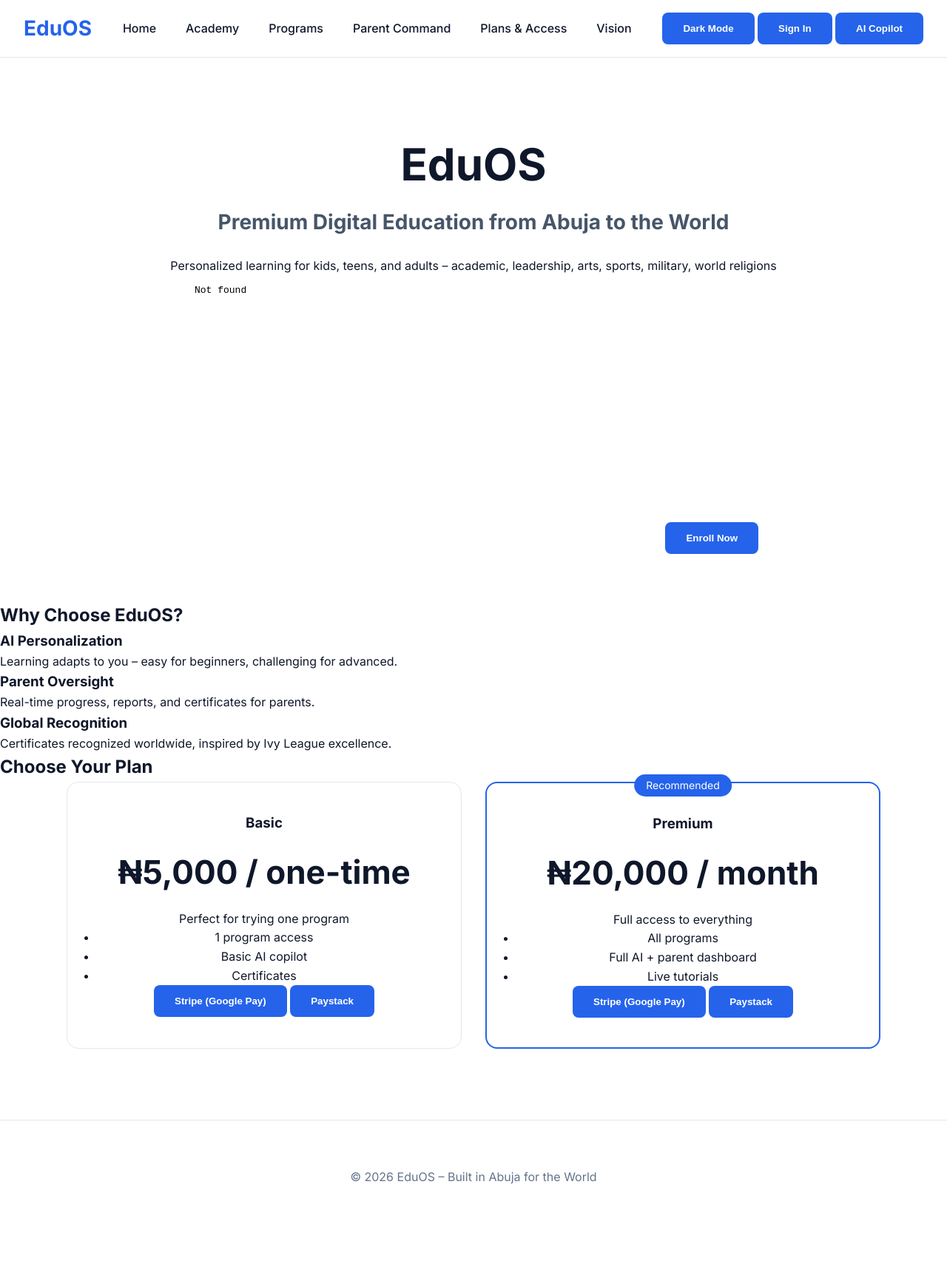
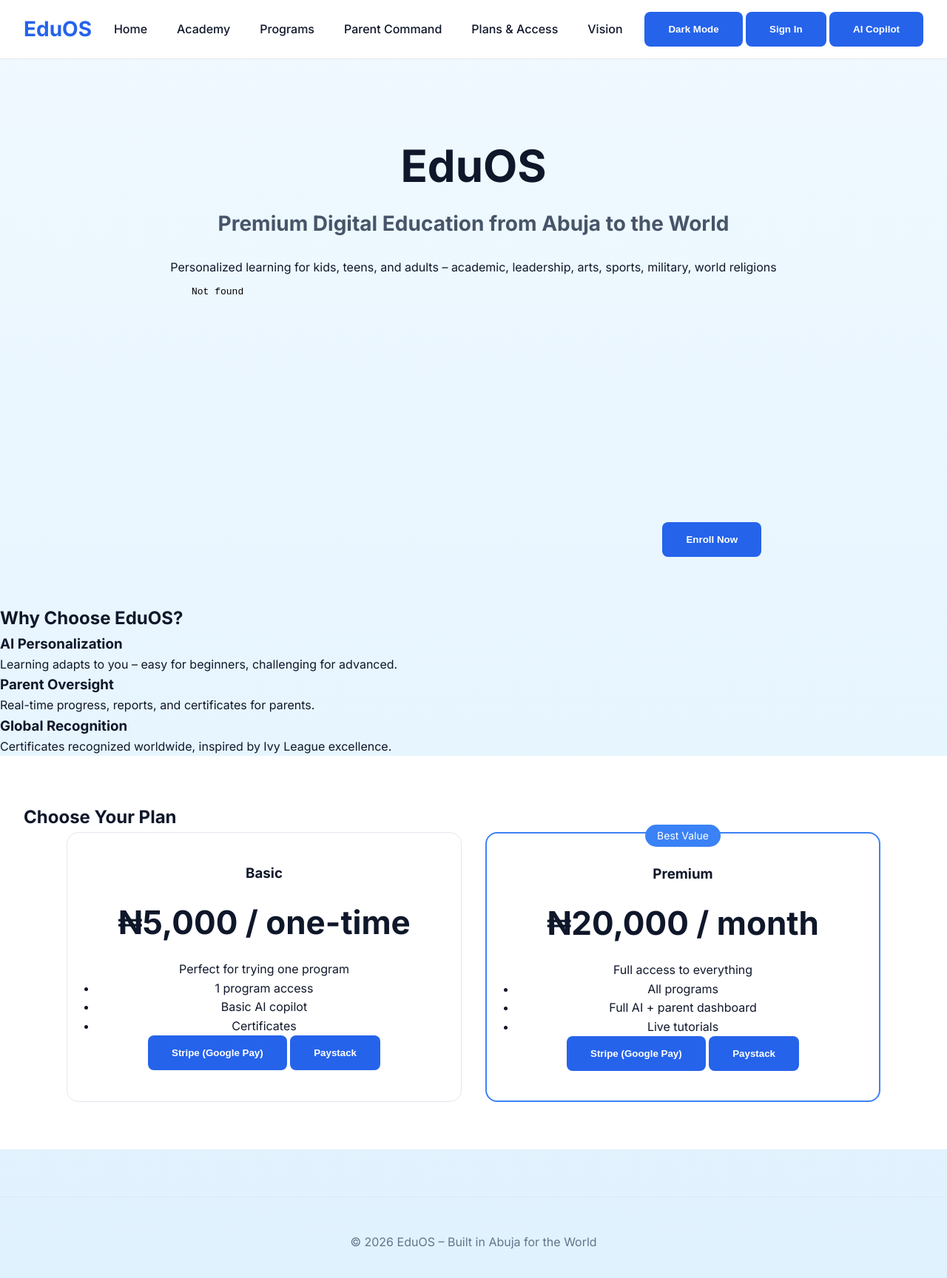
Before and after one commit to victorbosah50-code/aegis-academy-, a website: page index.html in a window 1280 px wide. Shown: the whole page at 74% size. Before the commit the page ends 1637 px from the top, so only its background shows below. Drawn offline with Linux system fonts and the light colour scheme; a script that the page names is missing.

Commit message:
Update style.css

```diff
--- a/style.css
+++ b/style.css
@@ -1,41 +1,130 @@
 * { margin:0; padding:0; box-sizing:border-box; }
-body { font-family: 'Inter', system-ui, sans-serif; background:#ffffff; color:#0f172a; line-height:1.6; }
-.dark-mode { background:#0f172a; color:#e2e8f0; }
+body {
+  font-family: 'Inter', system-ui, sans-serif;
+  background: linear-gradient(to bottom, #f0f9ff, #e0f2fe);
+  color: #0f172a;
+  line-height: 1.6;
+}
+.dark-mode {
+  background: linear-gradient(to bottom, #0f172a, #020617);
+  color: #e2e8f0;
+}
 
-header { background:#ffffff; border-bottom:1px solid #e2e8f0; position:sticky; top:0; z-index:100; }
-.dark-mode header { background:#0f172a; border-color:#334155; }
+header {
+  background: #ffffff;
+  border-bottom: 1px solid #e2e8f0;
+  position: sticky;
+  top: 0;
+  z-index: 100;
+}
+.dark-mode header { background: #0f172a; border-color: #334155; }
 
-nav { max-width:1400px; margin:0 auto; padding:1rem 2rem; display:flex; justify-content:space-between; align-items:center; flex-wrap:wrap; }
-.logo { font-size:1.75rem; font-weight:700; color:#2563eb; }
-nav ul { list-style:none; display:flex; gap:2.5rem; margin:0; padding:0; }
-nav a { color:#0f172a; text-decoration:none; font-weight:500; }
-.dark-mode nav a { color:#e2e8f0; }
-.dropdown:hover .dropdown-content { display:block; }
-.dropdown-content { display:none; position:absolute; background:white; min-width:180px; box-shadow:0 8px 16px rgba(0,0,0,0.15); border-radius:8px; padding:0.5rem 0; }
-.dark-mode .dropdown-content { background:#1e293b; }
-.dropdown-content a { padding:0.75rem 1.25rem; display:block; }
+nav {
+  max-width: 1400px;
+  margin: 0 auto;
+  padding: 1rem 2rem;
+  display: flex;
+  justify-content: space-between;
+  align-items: center;
+  flex-wrap: wrap;
+}
+.logo { font-size: 1.75rem; font-weight: 700; color: #2563eb; }
+nav ul { list-style: none; display: flex; gap: 2.5rem; margin: 0; padding: 0; flex-wrap: wrap; }
+nav a { color: #0f172a; text-decoration: none; font-weight: 500; }
+.dark-mode nav a { color: #e2e8f0; }
 
-.hero { max-width:1200px; margin:0 auto; padding:6rem 2rem 4rem; text-align:center; }
-.hero h1 { font-size:3.75rem; font-weight:800; margin-bottom:0.5rem; }
-.hero h2 { font-size:1.75rem; color:#475569; margin-bottom:1.5rem; }
+.dropdown:hover .dropdown-content { display: block; }
+.dropdown-content {
+  display: none;
+  position: absolute;
+  background: white;
+  min-width: 200px;
+  box-shadow: 0 10px 15px rgba(0,0,0,0.1);
+  border-radius: 8px;
+  padding: 0.5rem 0;
+}
+.dark-mode .dropdown-content { background: #1e293b; }
 
-.plans { display:grid; grid-template-columns:repeat(auto-fit,minmax(360px,1fr)); gap:2rem; max-width:1100px; margin:0 auto; }
-.plan { background:#ffffff; border:1px solid #e2e8f0; border-radius:16px; padding:2.5rem; text-align:center; transition:all 0.25s; }
-.plan:hover { transform:translateY(-6px); box-shadow:0 20px 25px -5px rgba(0,0,0,0.08); }
-.featured { border:2px solid #2563eb; position:relative; }
-.featured::after { content:"Recommended"; position:absolute; top:-0.75rem; left:50%; transform:translateX(-50%); background:#2563eb; color:white; padding:0.25rem 1rem; border-radius:999px; font-size:0.875rem; }
-.price { font-size:2.75rem; font-weight:700; margin:1rem 0; }
-.price small { font-size:1rem; font-weight:400; color:#64748b; }
+.hero {
+  max-width: 1200px;
+  margin: 0 auto;
+  padding: 6rem 2rem 4rem;
+  text-align: center;
+}
+.hero h1 { font-size: 3.75rem; font-weight: 800; margin-bottom: 0.5rem; }
+.hero h2 { font-size: 1.75rem; color: #475569; margin-bottom: 1.5rem; }
 
-button { background:#2563eb; color:white; border:none; padding:0.875rem 1.75rem; border-radius:8px; font-weight:600; cursor:pointer; transition:background 0.2s; }
-button:hover { background:#1d4ed8; }
+.pricing { padding: 4rem 2rem; background: #ffffff; }
+.dark-mode .pricing { background: #0f172a; }
+.plans {
+  display: grid;
+  grid-template-columns: repeat(auto-fit, minmax(340px, 1fr));
+  gap: 2rem;
+  max-width: 1100px;
+  margin: 0 auto;
+}
+.plan {
+  background: white;
+  border: 1px solid #e2e8f0;
+  border-radius: 16px;
+  padding: 2.5rem;
+  text-align: center;
+  transition: all 0.25s;
+}
+.plan:hover { transform: translateY(-8px); box-shadow: 0 20px 25px -5px rgba(0,0,0,0.1); }
+.dark-mode .plan { background: #1e293b; border-color: #334155; }
+.featured { border: 2px solid #3b82f6; position: relative; }
+.featured::after {
+  content: "Best Value";
+  position: absolute;
+  top: -12px;
+  left: 50%;
+  transform: translateX(-50%);
+  background: #3b82f6;
+  color: white;
+  padding: 0.25rem 1rem;
+  border-radius: 9999px;
+  font-size: 0.875rem;
+}
+.price { font-size: 2.75rem; font-weight: 700; margin: 1rem 0; }
+.price small { font-size: 1rem; font-weight: 400; color: #6b7280; }
 
-.modal { display:none; position:fixed; inset:0; background:rgba(0,0,0,0.6); align-items:center; justify-content:center; z-index:1000; }
-.modal-content { background:white; padding:2.5rem; border-radius:16px; width:90%; max-width:480px; box-shadow:0 25px 50px -12px rgba(0,0,0,0.25); }
-.dark-mode .modal-content { background:#1e293b; }
-.close { float:right; font-size:2rem; cursor:pointer; color:#94a3b8; }
+button {
+  background: #2563eb;
+  color: white;
+  border: none;
+  padding: 1rem 2rem;
+  border-radius: 8px;
+  font-weight: 600;
+  cursor: pointer;
+  transition: background 0.2s;
+}
+button:hover { background: #1d4ed8; }
 
-input, textarea { width:100%; padding:0.875rem; margin:0.75rem 0; border:1px solid #cbd5e1; border-radius:8px; font-size:1rem; }
-.dark-mode input, .dark-mode textarea { background:#334155; border-color:#475569; color:white; }
+.modal {
+  display: none;
+  position: fixed;
+  inset: 0;
+  background: rgba(0,0,0,0.6);
+  align-items: center;
+  justify-content: center;
+  z-index: 1000;
+}
+.modal-content {
+  background: white;
+  padding: 2.5rem;
+  border-radius: 16px;
+  width: 90%;
+  max-width: 480px;
+  box-shadow: 0 25px 50px -12px rgba(0,0,0,0.25);
+}
+.dark-mode .modal-content { background: #1e293b; }
+.close { float: right; font-size: 2rem; cursor: pointer; color: #94a3b8; }
 
-footer { text-align:center; padding:4rem 1rem 2rem; color:#64748b; border-top:1px solid #e2e8f0; margin-top:6rem; }
+footer {
+  text-align: center;
+  padding: 3rem 1rem;
+  color: #64748b;
+  border-top: 1px solid #e2e8f0;
+  margin-top: 4rem;
+}
```
